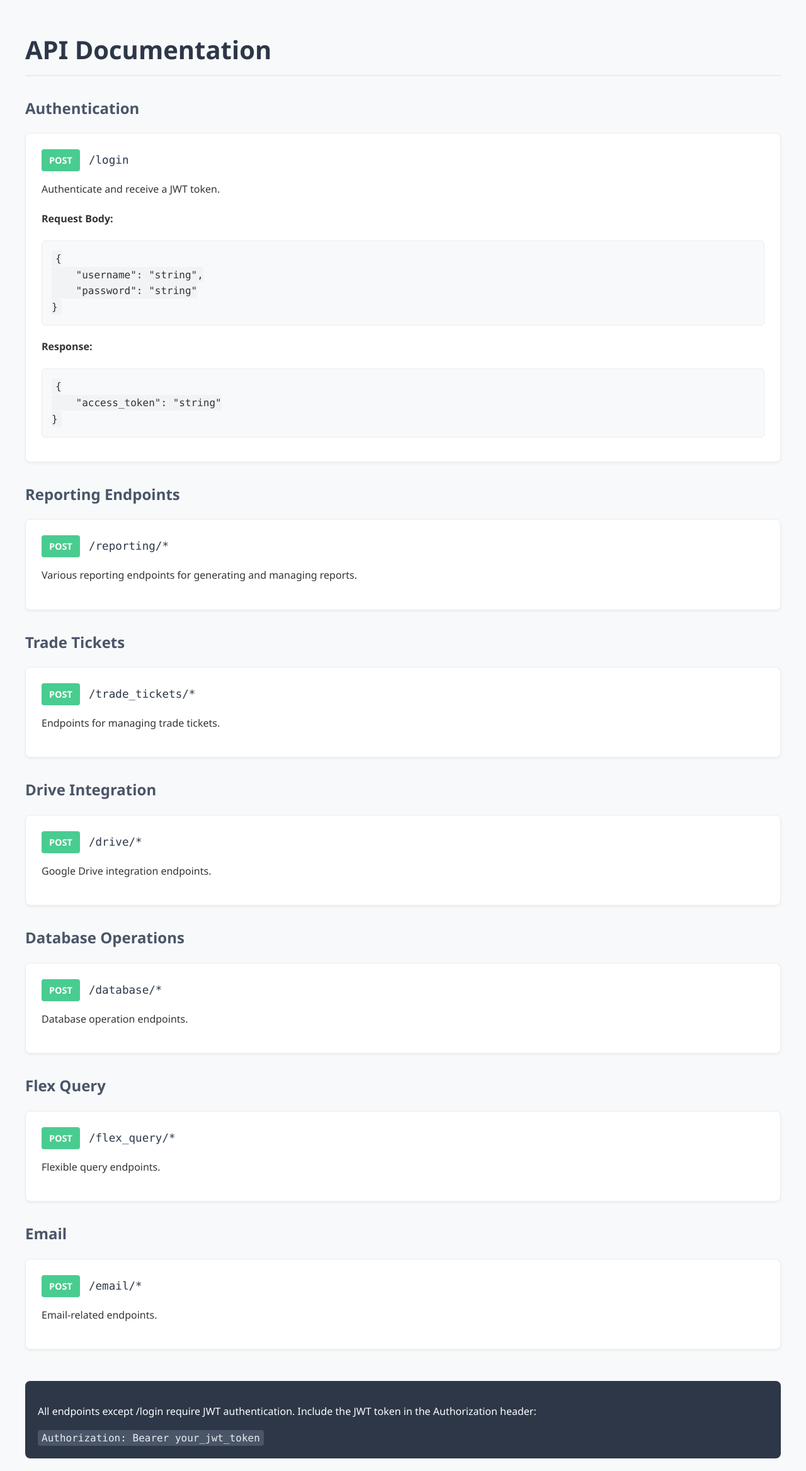
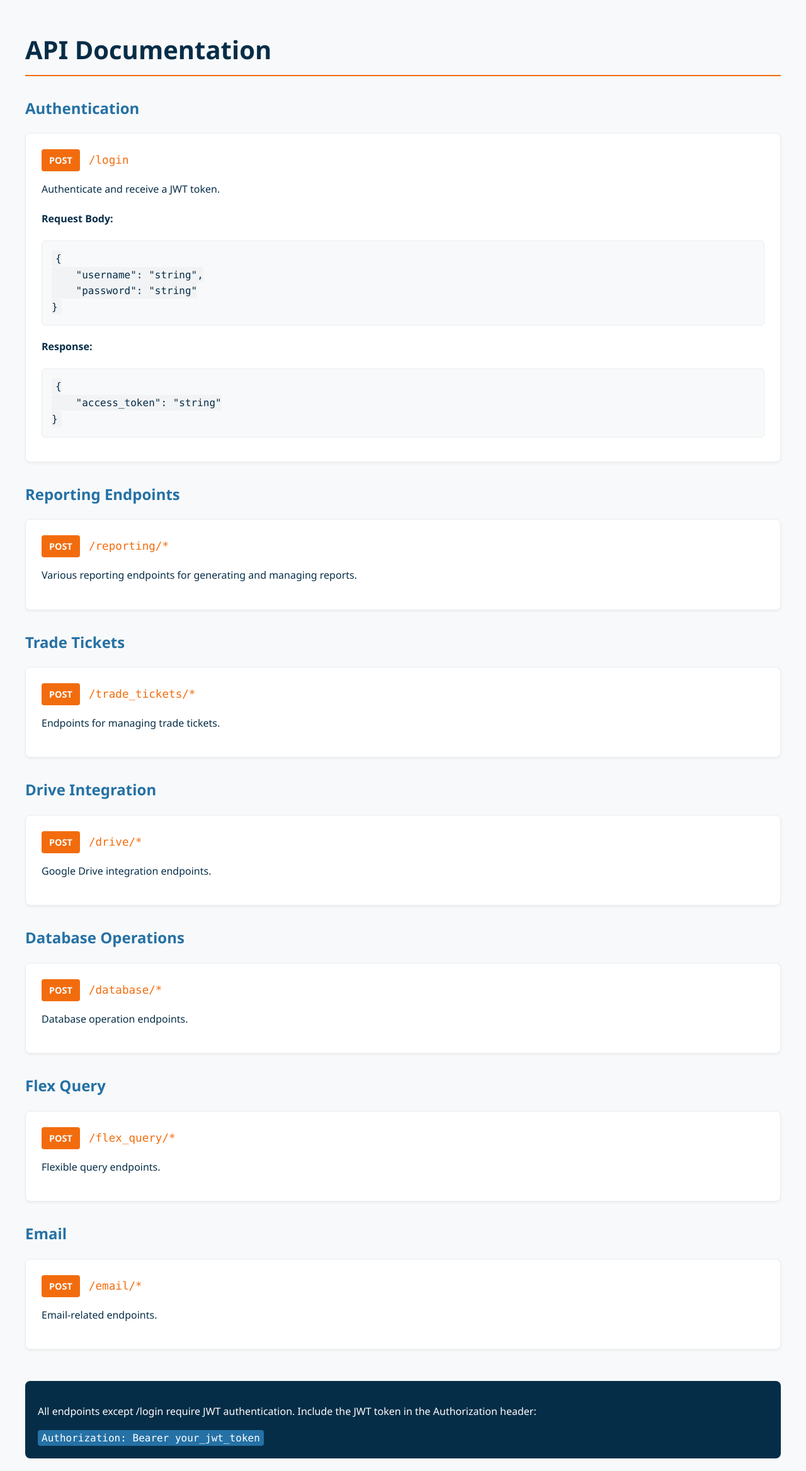
Before and after one commit to agmtrader/agm-api, a plain HTML site: page public/static/docs.html in a window 1280 px wide. Shown: the whole page at 63% size. Drawn offline with Linux system fonts and the light colour scheme.

Commit message:
Update html for api

```diff
--- a/public/static/docs.html
+++ b/public/static/docs.html
@@ -12,7 +12,7 @@
             margin: 0 auto;
             padding: 20px;
             background-color: #f8f9fa;
-            color: #333;
+            color: #062D47;
         }
         .endpoint {
             margin-bottom: 30px;
@@ -36,17 +36,17 @@
             font-size: 0.9em;
             text-transform: uppercase;
         }
-        .post { background-color: #49cc90; color: white; }
-        .get { background-color: #61affe; color: white; }
+        .post { background-color: #f26c0d; color: white; }
+        .get { background-color: #2571A5; color: white; }
         h1 {
-            color: #2d3748;
+            color: #062D47;
             font-size: 2.5em;
             margin-bottom: 1.5rem;
-            border-bottom: 2px solid #e9ecef;
+            border-bottom: 2px solid #f26c0d;
             padding-bottom: 0.5rem;
         }
         h2 {
-            color: #4a5568;
+            color: #2571A5;
             margin-top: 2rem;
         }
         code {
@@ -58,7 +58,7 @@
         .route {
             font-family: 'Monaco', 'Consolas', monospace;
             font-size: 1.1em;
-            color: #2d3748;
+            color: #f26c0d;
         }
         pre {
             background-color: #f8f9fa;
@@ -70,13 +70,13 @@
         footer {
             margin-top: 50px;
             padding: 20px;
-            background-color: #2d3748;
+            background-color: #062D47;
             color: white;
             border-radius: 8px;
         }
         footer code {
-            background-color: #4a5568;
-            color: #e9ecef;
+            background-color: #2571A5;
+            color: white;
         }
     </style>
 </head>
```
Also changed, not shown: public/static/index.html (+4 -4 lines).
